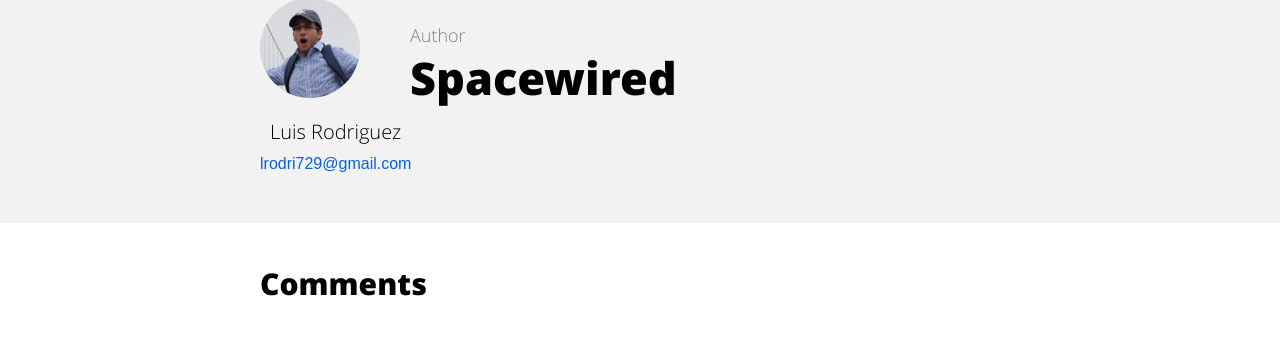
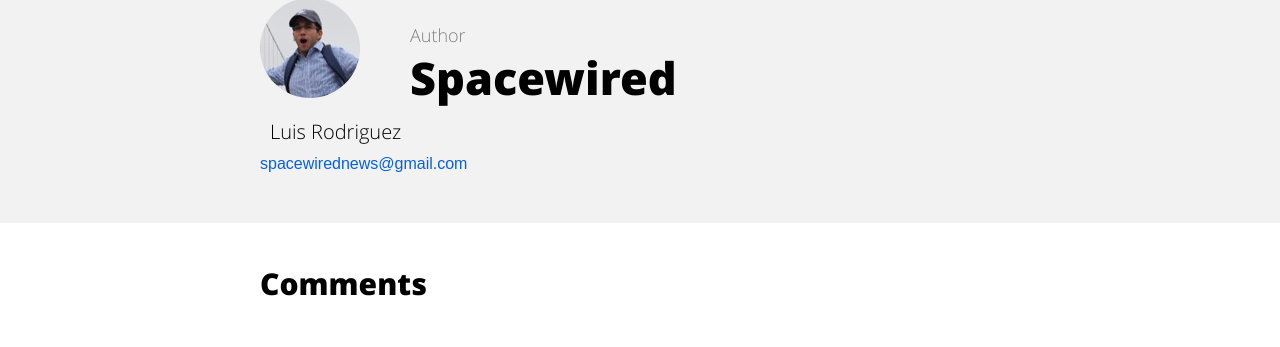
Before and after one commit to spacewired/spacewired.github.io, a Jekyll site: the page built from _posts/2019-03-27-grand-unified-theory.md, in a window 1280 px wide and 900 px high, scrolled down 1296 px. Shown: the part 394-741 px from the top of the window. Built offline with Jekyll 4.4.1, drawn with Linux system fonts in a browser that asks for light colours; comment, search, counter and statistics services are not loaded.

Commit message:
Update twitter and email accounts

```diff
--- a/_config.yml
+++ b/_config.yml
@@ -8,8 +8,8 @@
 username: Spacewired
 user_description: Luis Rodriguez
 user_title: Stay Tethered to the Latest Space News
-email: lrodri729@gmail.com
-twitter_username: LuisRod00376575
+email: spacewirednews@gmail.com
+twitter_username: space_wired
 github_username:  spacewired/spacewired.github.io
 gplus_username:  lrodri729
 disqus_username: lrodri729
```
Also changed, not shown: assets/img/spacewired-logo.png, 1 other file.
